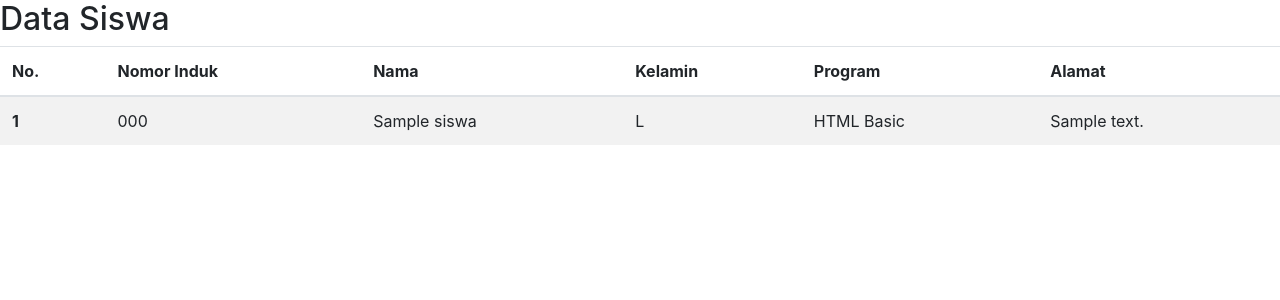
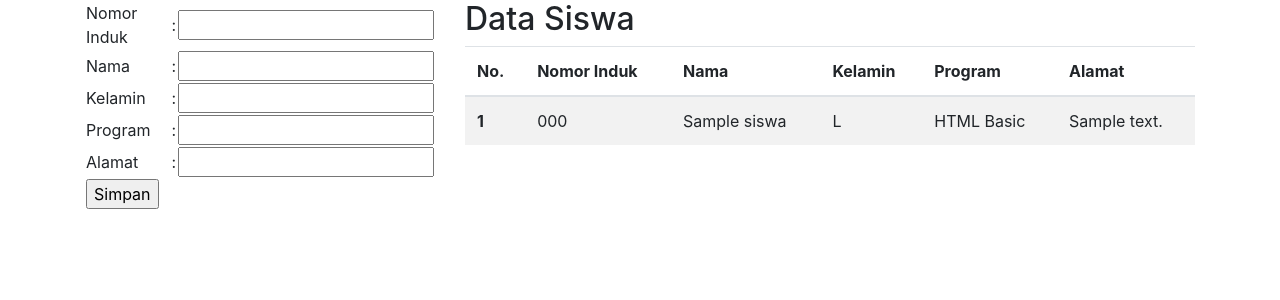
Before and after one commit to h4rm41n/djangoapp-awesome, a Django app: page / in a window 1280 px wide. Shown: the part 56-356 px from the top of the page. Run offline with Django 3.2, Linux system fonts and the light colour scheme; tables that the repository leaves empty hold one stand-in row (values such as "Sample post"); some libraries are stand-ins or nearby versions.

Commit message:
create class base and function base view

```diff
--- a/siswa/templates/siswa/index.html
+++ b/siswa/templates/siswa/index.html
@@ -31,6 +31,47 @@
             </form>
         </div>
     </nav>
+
+    <div class="container">
+        <div class="row">
+            <div class="col-md-4">
+                <form action="" method="post">
+                    {% csrf_token %}
+                    <table>
+                        <tr>
+                            <td>Nomor Induk</td>
+                            <td>:</td>
+                            <td><input type="text" name="nomor_induk"></td>
+                        </tr>
+                        <tr>
+                            <td>Nama</td>
+                            <td>:</td>
+                            <td><input type="text" name="nama"></td>
+                        </tr>
+                        <tr>
+                            <td>Kelamin</td>
+                            <td>:</td>
+                            <td><input type="text" name="kelamin"></td>
+                        </tr>
+                        <tr>
+                            <td>Program</td>
+                            <td>:</td>
+                            <td><input type="text" name="program"></td>
+                        </tr>
+                        <tr>
+                            <td>Alamat</td>
+                            <td>:</td>
+                            <td><input type="text" name="alamat"></td>
+                        </tr>
+                        <tr>
+                            <td colspan="3">
+                                <input type="submit" value="Simpan">
+                            </td>
+                        </tr>
+                    </table>
+                </form>
+            </div>
+            <div class="col-md-8">
                 <h2>Data Siswa</h2>
 
                 <table class="table table-hover table-striped">
@@ -57,5 +98,8 @@
                         {% endfor %}
                     </tbody>
                 </table>
+            </div>
+        </div>
+    </div>
 </body>
 </html>
--- a/siswa/urls.py
+++ b/siswa/urls.py
@@ -2,5 +2,6 @@ from django.urls import path
 from .views import Index
 
 urlpatterns = [
-    path('', Index.as_view()),
+    path('', Index),
+    # path('postdata/', IndexPost),
 ]
--- a/siswa/views.py
+++ b/siswa/views.py
@@ -1,10 +1,33 @@
-from django.shortcuts import render
+from django.shortcuts import render, redirect
 from django.views import View
 from .models import Siswa
 
 
-class Index(View):
-    def get(self, request):
+# class Index(View):
+#     def get(self, request):
+#         template_name = "siswa/index.html"
+
+#         data = {
+#             "title_web": "Web ITEC",
+#             "siswa": Siswa.objects.all() #SELECT * FROM siswa
+#         }
+#         return render(request, template_name, data)
+
+
+def Index(request):
+    if request.POST:
+        form = request.POST
+        siswa = Siswa()
+        siswa.alamat = form['alamat']
+        siswa.nama = form['nama']
+        siswa.nomor_induk = form['nomor_induk']
+        siswa.kelamin = form['kelamin']
+        siswa.program = form['program']
+        siswa.save()
+
+        return redirect('/')
+
+    else:
         template_name = "siswa/index.html"
 
         data = {
@@ -12,3 +35,16 @@ class Index(View):
             "siswa": Siswa.objects.all() #SELECT * FROM siswa
         }
         return render(request, template_name, data)
+
+# class IndexPost(View):
+#     def post(self, request):
+#         form = request.POST
+#         print(form)
+
+        # <QueryDict:
+        # {'csrfmiddlewaretoken': ['oHBskvuCiJwcVmhXDrNpgo8RkJEkXJe4PeYRQKVxB6wLZVw7MiVU4ZuMK76M9pHR'],
+        # 'nomor_induk': ['lkj'],
+        # 'nama': ['ljl'],
+        # 'kelamin': ['kjl'],
+        # 'program': ['kj'],
+        # 'alamat': ['ljl']}>
--- a/web/settings.py
+++ b/web/settings.py
@@ -81,7 +81,7 @@ DATABASES = {
     # }
     'default': {
         'ENGINE': 'django.db.backends.mysql',
-        'NAME': 'kursus',
+        'NAME': 'kursus_web',
         'USER': 'root',
         'PASSWORD': 'root',
         'HOST': '127.0.0.1',
```
Lines whose indentation alone changed are shown as unchanged.
